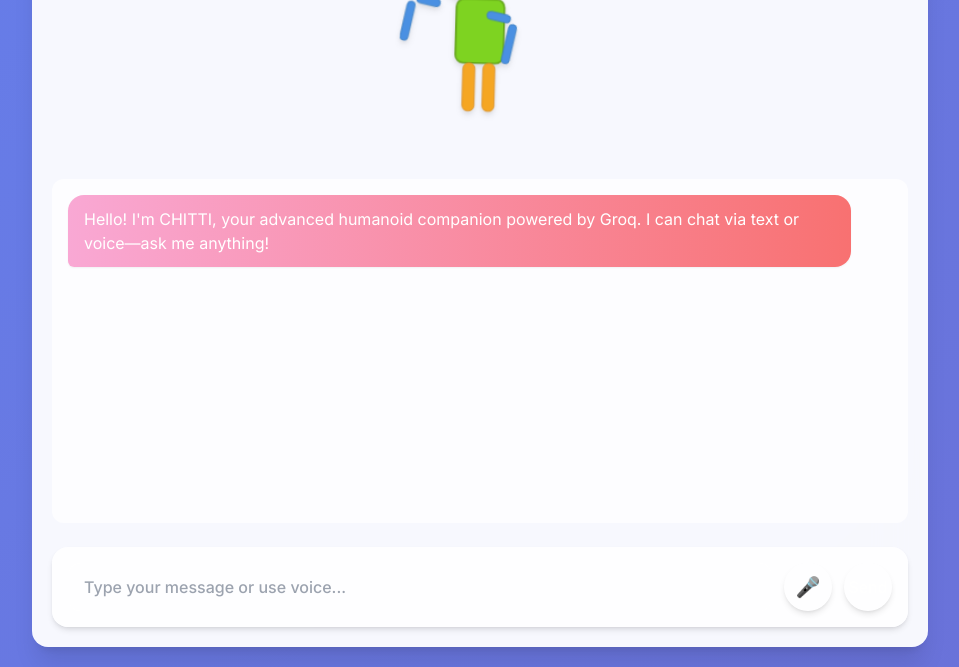
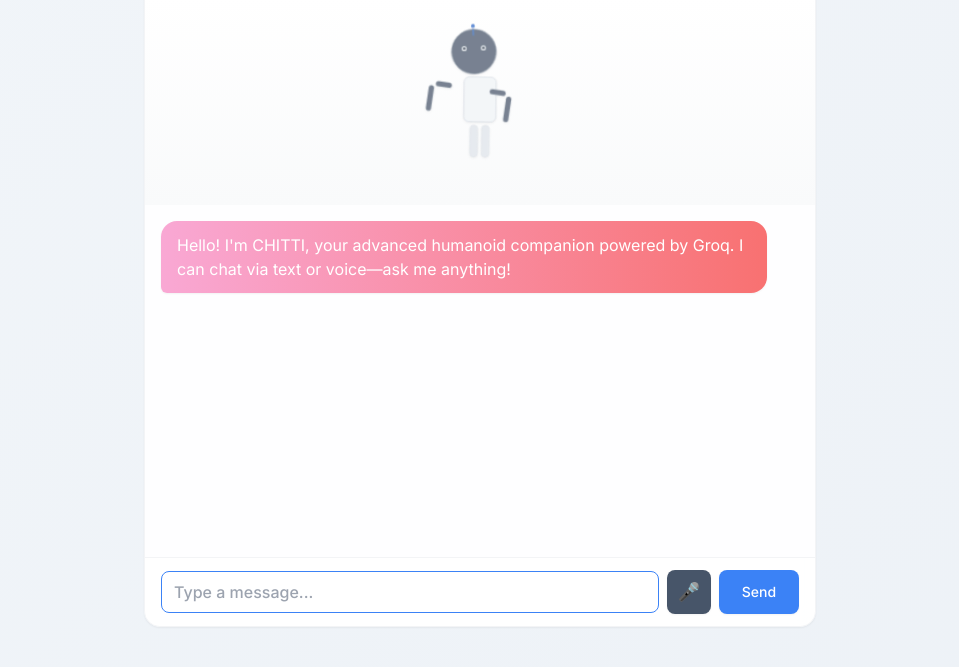
Before and after one commit to Ashu1906937/HUMANOID-CHATBOT, a plain HTML site: page index.html in a window 1280 px wide. Shown: the part 133-800 px from the top of the page, without its empty margins (160-1119 px from the left). Drawn offline with nearby package versions, Linux system fonts and the light colour scheme.

Commit message:
Update index.html

```diff
--- a/index.html
+++ b/index.html
@@ -6,12 +6,27 @@
     <title>CHITTI - Humanoid Chatbot</title>
     <link rel="preconnect" href="https://fonts.googleapis.com">
     <link rel="preconnect" href="https://fonts.gstatic.com" crossorigin>
-    <link href="https://fonts.googleapis.com/css2?family=Inter:wght@400;500;600;700&display=swap" rel="stylesheet">
+    <link href="https://fonts.googleapis.com/css2?family=Inter:wght@300;400;500;600;700&display=swap" rel="stylesheet">
     <script src="https://cdn.tailwindcss.com"></script>
     <script>
         tailwind.config = {
             theme: {
                 extend: {
+                    fontFamily: {
+                        sans: ['Inter', 'sans-serif'],
+                    },
+                    colors: {
+                        primary: {
+                            50: '#f8fafc',
+                            500: '#64748b',
+                            600: '#475569',
+                            700: '#334155',
+                        },
+                        accent: {
+                            500: '#3b82f6',
+                            600: '#2563eb',
+                        },
+                    },
                     animation: {
                         'idle': 'idle 3s ease-in-out infinite',
                         'nod': 'nod 4s ease-in-out infinite',
@@ -19,16 +34,18 @@
                         'walk': 'walk 2s ease-in-out infinite',
                         'wave-arm': 'wave-arm 3s ease-in-out infinite',
                         'gradient-shift': 'gradientShift 20s ease infinite',
+                        'fade-in': 'fadeIn 0.3s ease-out',
+                        'slide-up': 'slideUp 0.3s ease-out',
                     },
                     keyframes: {
                         idle: {
                             '0%, 100%': { transform: 'translateY(0) rotate(0deg)' },
-                            '50%': { transform: 'translateY(-5px) rotate(2deg)' },
+                            '50%': { transform: 'translateY(-2px) rotate(1deg)' },
                         },
                         nod: {
                             '0%, 100%': { transform: 'rotate(0deg)' },
-                            '25%': { transform: 'rotate(-5deg)' },
-                            '75%': { transform: 'rotate(5deg)' },
+                            '25%': { transform: 'rotate(-3deg)' },
+                            '75%': { transform: 'rotate(3deg)' },
                         },
                         blink: {
                             '0%, 90%, 100%': { transform: 'scaleY(1)' },
@@ -36,17 +53,25 @@
                         },
                         walk: {
                             '0%, 100%': { transform: 'rotate(0deg)' },
-                            '25%': { transform: 'rotate(2deg)' },
-                            '75%': { transform: 'rotate(-2deg)' },
+                            '25%': { transform: 'rotate(1deg)' },
+                            '75%': { transform: 'rotate(-1deg)' },
                         },
                         'wave-arm': {
                             '0%, 100%': { transform: 'rotate(0deg)' },
-                            '50%': { transform: 'rotate(15deg)' },
+                            '50%': { transform: 'rotate(10deg)' },
                         },
                         gradientShift: {
                             '0%': { backgroundPosition: '0% 50%' },
                             '50%': { backgroundPosition: '100% 50%' },
                             '100%': { backgroundPosition: '0% 50%' },
+                        },
+                        fadeIn: {
+                            '0%': { opacity: '0' },
+                            '100%': { opacity: '1' },
+                        },
+                        slideUp: {
+                            '0%': { transform: 'translateY(10px)' },
+                            '100%': { transform: 'translateY(0)' },
                         },
                     }
                 }
@@ -54,84 +79,95 @@
         }
     </script>
     <style>
-        /* Custom CSS for gradients and scrollbar (Tailwind doesn't cover all) */
+        /* Minimal custom CSS for subtle gradients and scrollbar */
         body {
-            background: linear-gradient(135deg, #667eea 0%, #764ba2 100%);
+            background: linear-gradient(135deg, #f1f5f9 0%, #e2e8f0 100%);
             background-size: 400% 400%;
             animation: gradient-shift 20s ease infinite;
-            font-family: 'Inter', -apple-system, BlinkMacSystemFont, 'Segoe UI', Roboto, sans-serif;
-            color: #333;
+            font-family: 'Inter', sans-serif;
+            color: #334155;
             -webkit-overflow-scrolling: touch;
         }
         .chat-container::-webkit-scrollbar {
-            width: 6px;
+            width: 4px;
         }
         .chat-container::-webkit-scrollbar-thumb {
-            background: linear-gradient(#667eea, #764ba2);
-            border-radius: 3px;
+            background: rgba(99, 102, 241, 0.3);
+            border-radius: 2px;
         }
         .head { transform-origin: center bottom; }
         .eye-left, .eye-right { transform-origin: center; }
         .legs { transform-origin: center bottom; }
         .arm-left, .arm-right { transform-origin: top center; }
+        .message {
+            animation: fade-in 0.3s ease-out, slide-up 0.3s ease-out;
+        }
     </style>
 </head>
-<body class="h-screen w-full overflow-hidden flex items-center justify-center p-4 md:p-5">
-    <div class="w-full max-w-4xl h-full flex flex-col gap-4 md:gap-6 bg-white/95 backdrop-blur-xl rounded-2xl shadow-xl p-4 md:p-5">
+<body class="min-h-screen w-full flex items-center justify-center p-2 md:p-4">
+    <div class="w-full max-w-md md:max-w-lg lg:max-w-2xl h-[95vh] md:h-[90vh] flex flex-col bg-white/90 backdrop-blur-md rounded-2xl shadow-sm border border-gray-100 overflow-hidden">
+        <!-- Header with Robot Name -->
+        <div class="px-6 py-4 border-b border-gray-100 bg-white/50">
+            <h1 class="text-xl md:text-2xl font-semibold text-primary-700 text-center">CHITTI</h1>
+            <p class="text-xs md:text-sm text-primary-500 text-center mt-1 opacity-75">Your AI Companion</p>
+        </div>
+
         <!-- Avatar -->
-        <div class="flex-shrink-0 flex justify-center py-4 md:py-6">
-            <svg class="robot-svg w-24 md:w-32 lg:w-40 h-auto drop-shadow-md animate-idle" viewBox="0 0 200 250" xmlns="http://www.w3.org/2000/svg">
-                <!-- Head -->
+        <div class="flex-shrink-0 flex justify-center py-4 md:py-6 bg-gradient-to-b from-white to-gray-50">
+            <svg class="robot-svg w-20 md:w-24 lg:w-32 h-auto drop-shadow-sm animate-idle filter grayscale-[0.3] opacity-90" viewBox="0 0 200 250" xmlns="http://www.w3.org/2000/svg" fill="none">
+                <!-- Simplified, minimalist robot design -->
                 <g class="head animate-nod">
-                    <circle cx="100" cy="50" r="40" fill="#4a90e2" stroke="#357abd" stroke-width="2"/>
-                    <!-- Eyes -->
-                    <circle class="eye-left animate-blink" cx="85" cy="45" r="6" fill="white"/>
-                    <circle class="eye-left" cx="85" cy="45" r="3" fill="#333"/>
-                    <circle class="eye-right animate-blink" cx="115" cy="45" r="6" fill="white"/>
-                    <circle class="eye-right" cx="115" cy="45" r="3" fill="#333"/>
-                    <!-- Antenna -->
-                    <line x1="100" y1="10" x2="100" y2="20" stroke="#ff6b6b" stroke-width="4"/>
-                    <circle cx="100" cy="5" r="5" fill="#ff6b6b"/>
+                    <ellipse cx="100" cy="50" rx="35" ry="35" fill="#64748b" stroke="#94a3b8" stroke-width="1"/>
+                    <!-- Eyes - subtle -->
+                    <circle class="eye-left animate-blink" cx="85" cy="45" r="4" fill="#e2e8f0"/>
+                    <circle cx="85" cy="45" r="2" fill="#475569"/>
+                    <circle class="eye-right animate-blink" cx="115" cy="45" r="4" fill="#e2e8f0"/>
+                    <circle cx="115" cy="45" r="2" fill="#475569"/>
+                    <!-- Minimal antenna -->
+                    <line x1="100" y1="15" x2="100" y2="25" stroke="#3b82f6" stroke-width="2"/>
+                    <circle cx="100" cy="10" r="3" fill="#3b82f6"/>
                 </g>
-                <!-- Body -->
-                <rect x="70" y="90" width="60" height="80" rx="10" fill="#7ed321" stroke="#5fa015" stroke-width="2"/>
-                <!-- Arms -->
+                <!-- Body - clean rectangle -->
+                <rect x="75" y="90" width="50" height="70" rx="8" fill="#f1f5f9" stroke="#cbd5e1" stroke-width="1"/>
+                <!-- Arms - simplified -->
                 <g class="arm-left animate-wave-arm">
-                    <rect x="40" y="100" width="30" height="10" rx="5" fill="#4a90e2" stroke="#357abd" stroke-width="1"/>
-                    <rect x="30" y="110" width="10" height="50" rx="5" fill="#4a90e2" stroke="#357abd" stroke-width="1"/>
+                    <rect x="45" y="105" width="25" height="8" rx="4" fill="#64748b" stroke="#94a3b8" stroke-width="0.5"/>
+                    <rect x="35" y="113" width="8" height="40" rx="4" fill="#64748b" stroke="#94a3b8" stroke-width="0.5"/>
                 </g>
                 <g class="arm-right animate-wave-arm">
-                    <rect x="130" y="100" width="30" height="10" rx="5" fill="#4a90e2" stroke="#357abd" stroke-width="1"/>
-                    <rect x="160" y="110" width="10" height="50" rx="5" fill="#4a90e2" stroke="#357abd" stroke-width="1"/>
+                    <rect x="130" y="105" width="25" height="8" rx="4" fill="#64748b" stroke="#94a3b8" stroke-width="0.5"/>
+                    <rect x="157" y="113" width="8" height="40" rx="4" fill="#64748b" stroke="#94a3b8" stroke-width="0.5"/>
                 </g>
-                <!-- Legs -->
+                <!-- Legs - subtle -->
                 <g class="legs animate-walk">
-                    <rect x="80" y="170" width="15" height="60" rx="7" fill="#f5a623" stroke="#d98a1a" stroke-width="1"/>
-                    <rect x="105" y="170" width="15" height="60" rx="7" fill="#f5a623" stroke="#d98a1a" stroke-width="1"/>
+                    <rect x="85" y="165" width="12" height="50" rx="6" fill="#e2e8f0" stroke="#cbd5e1" stroke-width="0.5"/>
+                    <rect x="103" y="165" width="12" height="50" rx="6" fill="#e2e8f0" stroke="#cbd5e1" stroke-width="0.5"/>
                 </g>
             </svg>
         </div>
 
         <!-- Chat Container -->
-        <div id="chat-container" class="chat-container flex-1 overflow-y-auto p-4 rounded-xl bg-white/80 scrollbar-thin scrollbar-thumb-gradient-to-b from-blue-500 to-purple-600">
+        <div id="chat-container" class="chat-container flex-1 overflow-y-auto p-4 space-y-3 md:space-y-4 scrollbar-thin scrollbar-thumb-primary-300/30">
             <!-- Messages will be appended here -->
         </div>
 
         <!-- Input Row -->
-        <div class="input-row flex gap-3 p-4 bg-white/90 rounded-2xl shadow-md">
-            <input
-                type="text"
-                id="message-input"
-                placeholder="Type your message or use voice..."
-                autocomplete="off"
-                class="flex-1 px-4 py-3 rounded-xl bg-transparent focus:bg-white/50 outline-none text-base font-medium min-h-[48px] w-full"
-            >
-            <button id="voice-btn" class="voice-btn w-12 h-12 rounded-full text-white flex items-center justify-center shadow-md hover:scale-105 active:scale-95 transition-all text-xl" title="Voice Input">🎤</button>
-            <button id="send-btn" class="send-btn w-12 h-12 rounded-full text-white flex items-center justify-center shadow-md hover:scale-105 active:scale-95 transition-all text-base font-medium px-3" title="Send">Send</button>
+        <div class="px-4 py-3 bg-white/50 border-t border-gray-100">
+            <div class="flex items-center gap-2">
+                <input
+                    type="text"
+                    id="message-input"
+                    placeholder="Type a message..."
+                    autocomplete="off"
+                    class="flex-1 px-3 py-2 rounded-lg bg-white/50 focus:bg-white border border-gray-200 focus:border-accent-500 focus:outline-none text-sm md:text-base font-medium transition-colors placeholder:text-gray-400"
+                >
+                <button id="voice-btn" class="voice-btn w-10 h-10 md:w-11 md:h-11 rounded-lg bg-primary-600 hover:bg-primary-700 text-white flex items-center justify-center shadow-sm hover:shadow-md transition-all text-lg" title="Voice Input">🎤</button>
+                <button id="send-btn" class="send-btn w-10 h-10 md:w-20 md:h-11 rounded-lg bg-accent-500 hover:bg-accent-600 text-white flex items-center justify-center shadow-sm hover:shadow-md transition-all text-xs md:text-sm font-medium px-2" title="Send">Send</button>
+            </div>
         </div>
 
         <!-- Speaking Indicator -->
-        <div id="speaking-indicator" class="speaking-indicator hidden text-center py-3 bg-gradient-to-r from-blue-500 to-purple-600 rounded-xl text-white font-semibold text-sm shadow-md">
+        <div id="speaking-indicator" class="speaking-indicator hidden text-center py-2 bg-primary-600 text-white text-xs font-medium rounded-lg mx-4 mb-2 shadow-sm">
             CHITTI is speaking...
         </div>
     </div>
```
